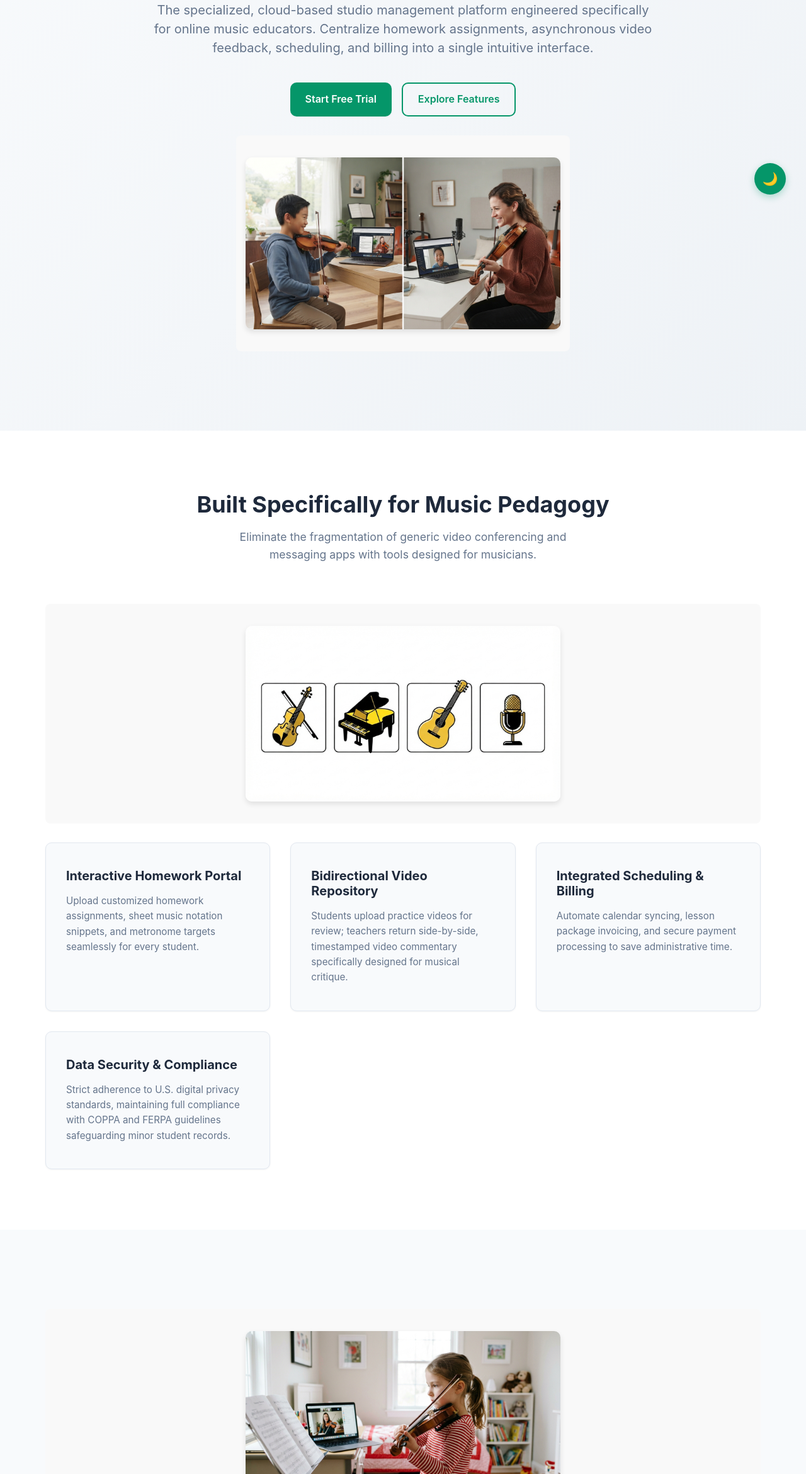
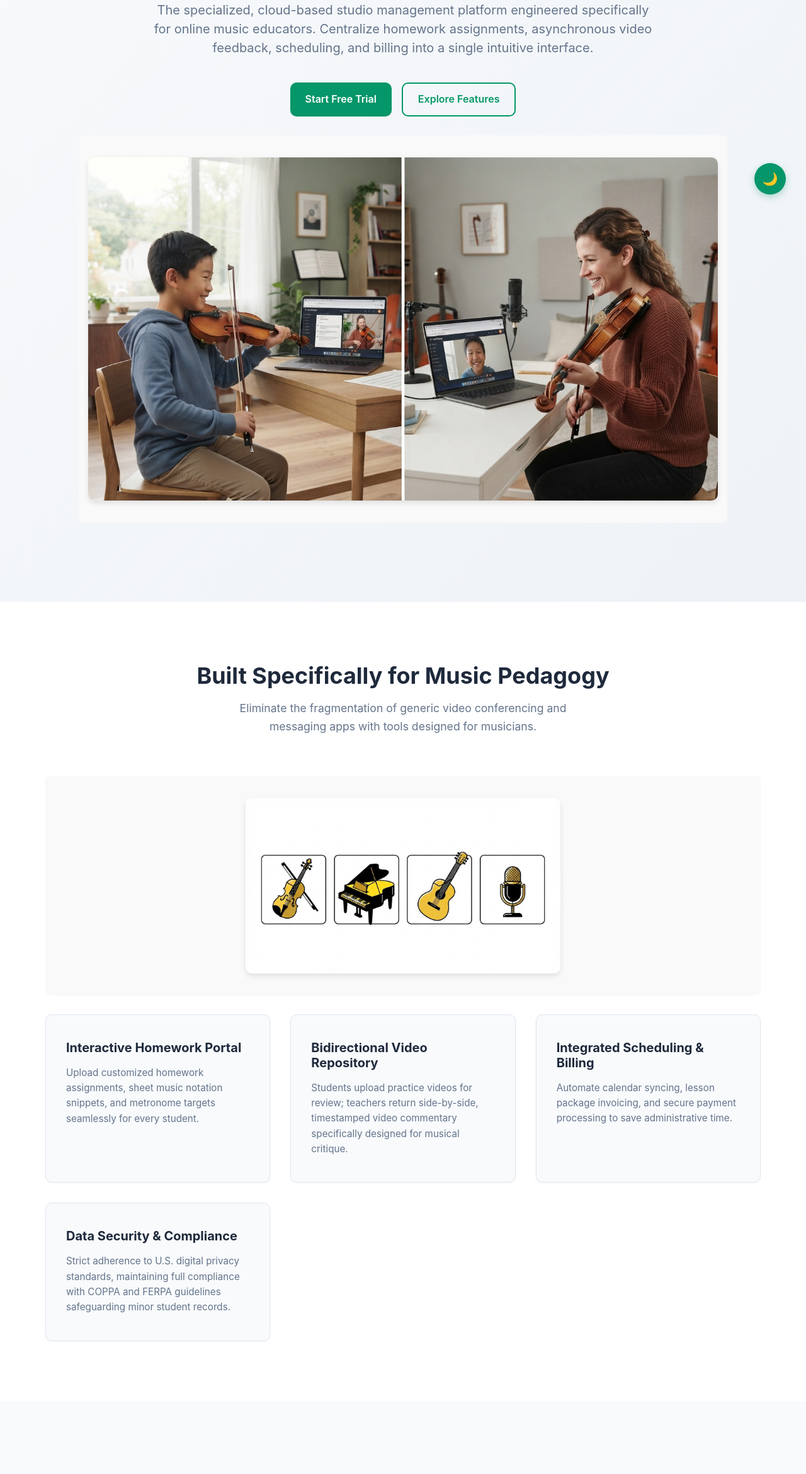
Before and after one commit to mijungcs/company-website, a plain HTML site: page index.html in a window 1280 px wide. Shown: the part 459-2800 px from the top of the page at 63% size. Drawn offline with Linux system fonts and the light colour scheme.

Commit message:
Update index.html

```diff
--- a/index.html
+++ b/index.html
@@ -11,10 +11,7 @@
 
     <!-- 상단 네비게이션 바 -->
     <header class="navbar">
-        <a href="#home" class="nav-brand">
-            <img src="logo.jpeg" alt="SoundBridge Logo" class="nav-logo">
-            Sound<span>Bridge</span>
-        </a>
+        <a href="#home" class="nav-brand"><img src="logo.jpeg" alt="SoundBridge Logo" class="nav-logo">Sound<span>Bridge</span></a>
         <nav class="nav-links" aria-label="Main Navigation">
             <ul>
                 <li><a href="#home">Home</a></li>
@@ -38,7 +35,7 @@
                     <a href="#features" class="btn btn-secondary">Explore Features</a>
                 </nav>
                 <div class="image-container">
-                    <img src="service.jpeg" alt="SoundBridge studio management interface overview" class="company-image">
+                    <img src="service.jpeg" alt="SoundBridge studio management interface overview" class="company-image company-image-large">
                 </div>
             </div>
         </section>
@@ -86,7 +83,7 @@
         <section class="pricing" id="pricing">
             <div class="container">
                 <div class="image-container">
-                    <img src="customer.jpeg" alt="Music educators and students using SoundBridge" class="company-image">
+                    <img src="customer.jpeg" alt="Music educators and students using SoundBridge" class="company-image company-image-large">
                 </div>
 
                 <h2 class="section-title">Transparent, Tiered Pricing</h2>
@@ -149,7 +146,7 @@
                         <p><strong>Mission Statement:</strong> To empower professional music educators with intuitive, high-performance digital tools that streamline studio operations, enhance student practice engagement, and elevate the standard of online music education worldwide.</p>
                         <p>Founded by <strong>Helen Lee</strong> (Owner, CEO, and Product Architect), SoundBridge bridges the critical gap between live instruction and asynchronous practice reinforcement. Operating as a Domestic LLC in the United States, our vision extends from individual studio optimization to a future global student-matching marketplace.</p>
                         <div class="image-container">
-                            <img src="team.jpeg" alt="The SoundBridge team" class="company-image">
+                            <img src="team.jpeg" alt="The SoundBridge team" class="company-image company-image-large">
                         </div>
                     </header>
 
```
